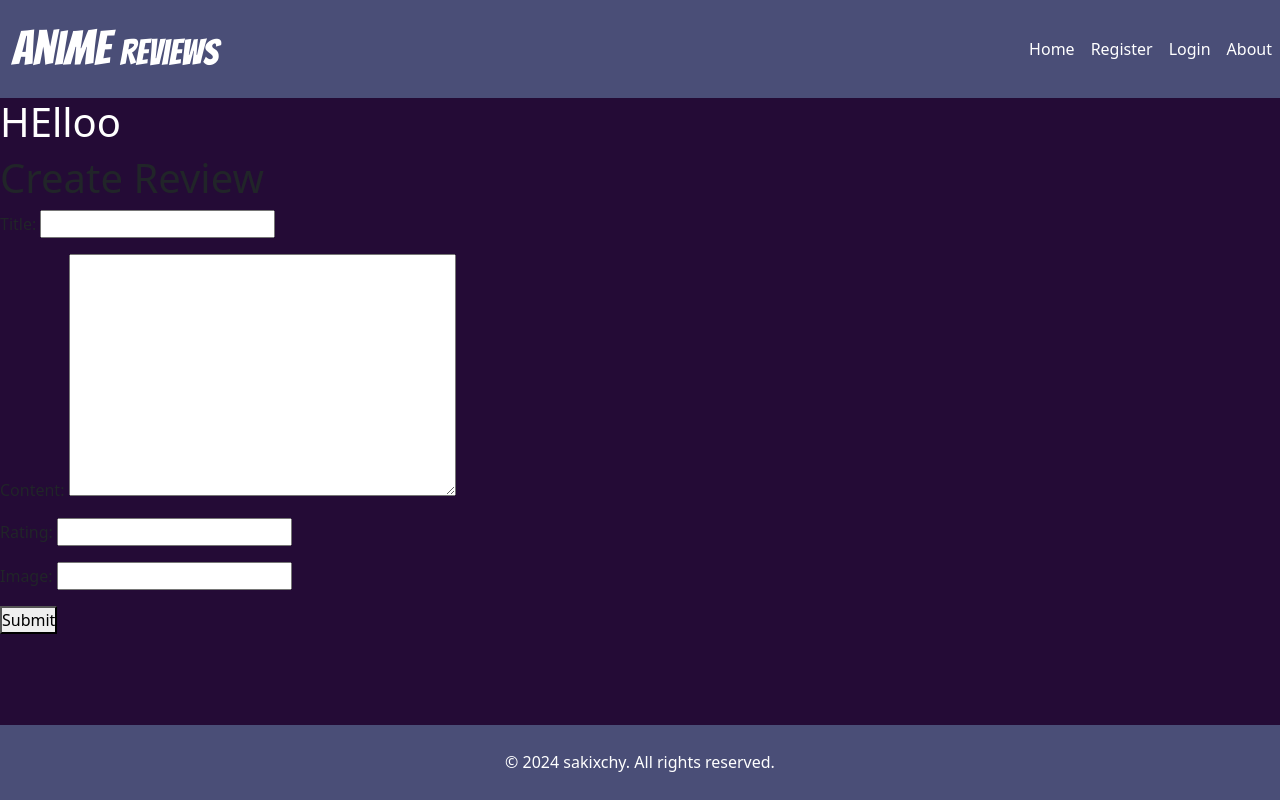
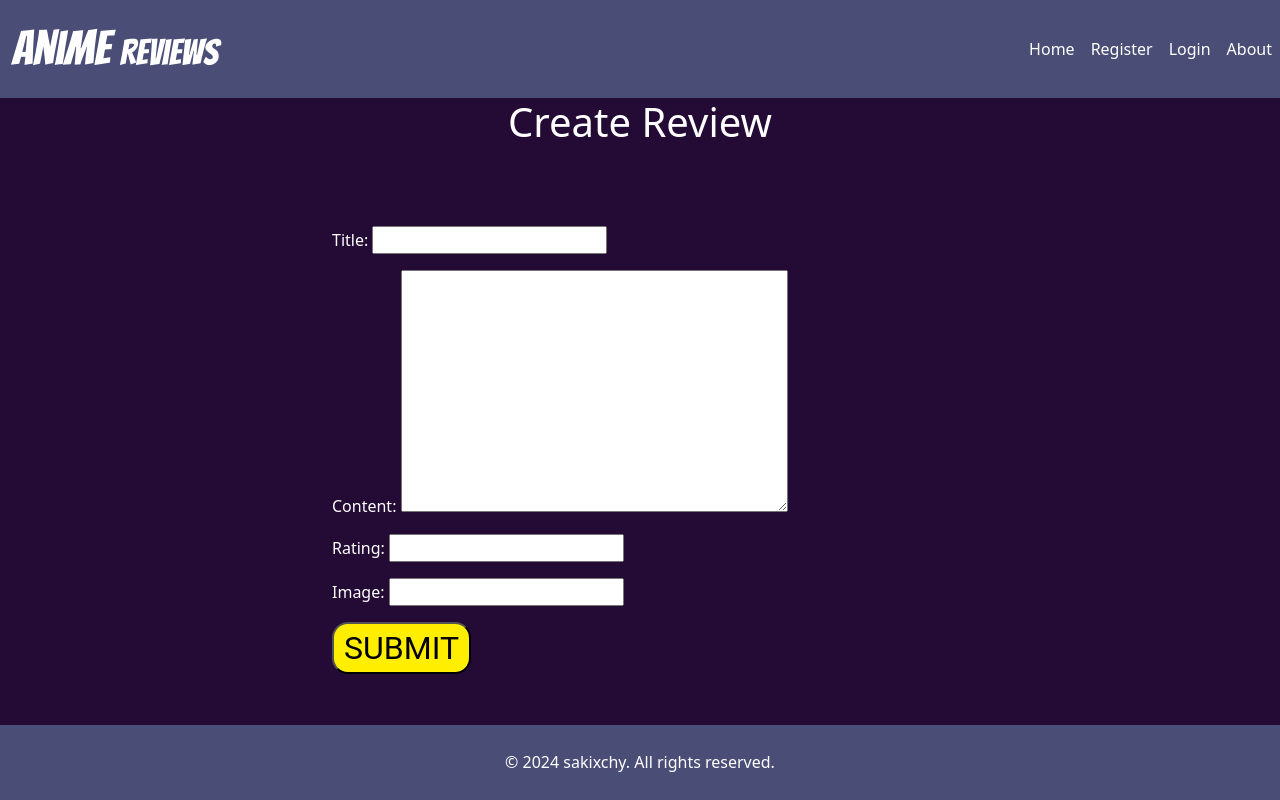
Before and after one commit to sakixchy/anime-reviews, a Django app: page /create_review/ in a window 1280 px wide. Run offline with Django 4.2, Linux system fonts and the light colour scheme; some libraries are stand-ins or nearby versions.

Commit message:
add sytles to create review

```diff
--- a/anime_reviews_project/settings.py
+++ b/anime_reviews_project/settings.py
@@ -32,7 +32,7 @@ SECRET_KEY = 'django-insecure-g+b5w^v&255n-2qyd)w+%h=b4&te6xzxaobpkrugnntd45qy-m
 # SECURITY WARNING: don't run with debug turned on in production!
 DEBUG = False
 
-ALLOWED_HOSTS = ['8000-sakixchy-animereviews-lwlsom4sozh.ws-eu108.gitpod.io',
+ALLOWED_HOSTS = ['8000-sakixchy-animereviews-lwlsom4sozh.ws-eu110.gitpod.io',
 '.herokuapp.com']
 
 
--- a/reviews/templates/reviews/create_review.html
+++ b/reviews/templates/reviews/create_review.html
@@ -1,21 +1,27 @@
 {% extends 'base.html' %}
 
-
+<head>
+   <title>{% block title %}Create Review{% endblock %}</title>
+</head>
 {% block content %}
-<h1 style="color: white;">HElloo</h1>
-<!DOCTYPE html>
-<html lang="en">
-<head>
-    <meta charset="UTF-8">
-    <title>Create Review</title>
-</head>
 <body>
-    <h1>Create Review</h1>
-    <form method="post" enctype="multipart/form-data">
-        {% csrf_token %}
-        {{ form.as_p }}
-        <button type="submit">Submit</button>
-    </form>
+    <div class="container-fluid">
+        <div class="row">
+          <div class="col-sm mx-auto d-block text-center">
+             <h1 style="color: rgb(255, 255, 255); margin-bottom: 80px;">Create Review</h1>
+          </div>
+        </div>
+        <div class="row justify-content-center">
+            <div class="col-sm-6 col-md-6">
+                <form method="post" enctype="multipart/form-data" style="color: rgb(255, 255, 255);">
+                    {% csrf_token %}
+                    {{ form.as_p }}
+                    <button class="registration-button" style="padding: 0px 10px 0px 10px;" type="submit">Submit</button>
+                </form>
+            </div>
+        </div>
+    </div>
 </body>
 </html>
+
 {% endblock %}
```
